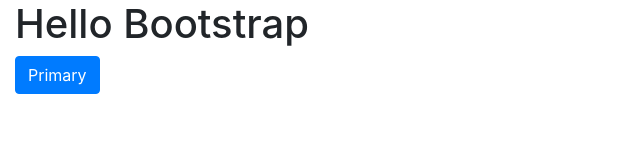
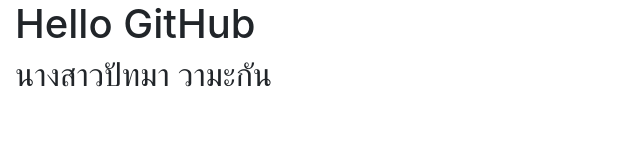
Before and after one commit to patthamawa/myweb, a plain HTML site: page index.html in a window 1280 px wide. Shown: the whole page, without its empty margins (0-640 px from the left). Drawn offline with nearby package versions, Linux system fonts and the light colour scheme.

Commit message:
add tex name

```diff
--- a/index.html
+++ b/index.html
@@ -7,8 +7,8 @@
 </head>
 <body>
 <div class="container-fluid">
-    <h1>Hello Bootstrap</h1>
-    <button type="button" class="btn btn-primary">Primary</button>
+    <h1>Hello GitHub</h1>
+    <h2>นางสาวปัทมา วามะกัน</h2>
 </div>
 <script src="js/bootstrap.bundle.min.js"></script>
 </body>
```
